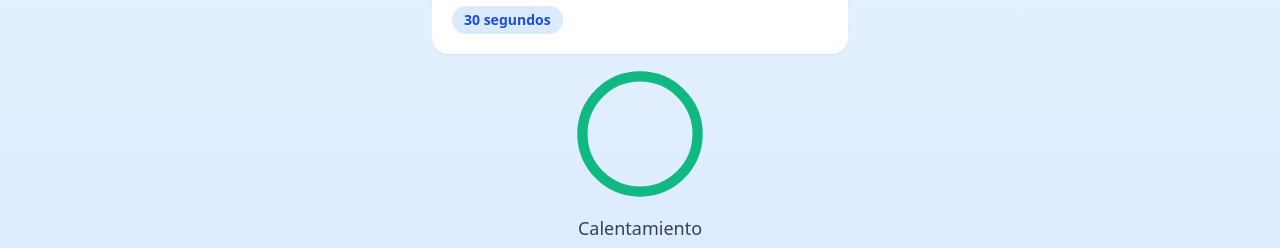
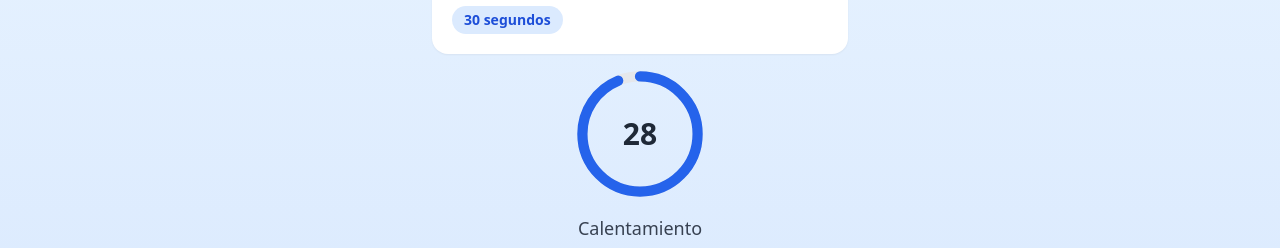
Before and after one commit to alexanderbacca/Yany, a React (Vite) app: page / in a window 1280 px wide. Both pictures are taken after a click on the button "Comenzar rutina". Shown: the part 482-730 px from the top of the page. Built offline with nearby package versions, Linux system fonts and the light colour scheme.

Commit message:
fix: align TimerRing props with ExerciseCard

```diff
--- a/components/TimerRing.tsx
+++ b/components/TimerRing.tsx
@@ -1,28 +1,43 @@
-import React from "react";
+import React from 'react';
 
 interface TimerRingProps {
-  timeRemaining: number;
-  totalTime: number;
+  secondsLeft: number;
+  totalSeconds: number;
   label: string;
-  isRest?: boolean;
+  color: string;
 }
 
-function TimerRing({ timeRemaining, totalTime, label, isRest = false }: TimerRingProps) {
-  const progress = timeRemaining / totalTime;
+const TimerRing: React.FC<TimerRingProps> = ({
+  secondsLeft,
+  totalSeconds,
+  label,
+  color,
+}) => {
+  const progress = totalSeconds > 0 ? secondsLeft / totalSeconds : 0;
   const circumference = 2 * Math.PI * 45;
   const strokeDashoffset = circumference * (1 - progress);
 
   return (
     <div className="flex flex-col items-center justify-center">
       <div className="relative w-32 h-32">
-        <svg className="w-full h-full transform -rotate-90" viewBox="0 0 100 100">
-          <circle cx="50" cy="50" r="45" fill="none" stroke="#e5e7eb" strokeWidth="8" />
+        <svg
+          className="w-full h-full transform -rotate-90"
+          viewBox="0 0 100 100"
+        >
           <circle
             cx="50"
             cy="50"
             r="45"
             fill="none"
-            stroke={isRest ? "#f59e0b" : "#10b981"}
+            stroke="#e5e7eb"
+            strokeWidth="8"
+          />
+          <circle
+            cx="50"
+            cy="50"
+            r="45"
+            fill="none"
+            stroke={color}
             strokeWidth="8"
             strokeLinecap="round"
             strokeDasharray={circumference}
@@ -31,13 +46,14 @@ function TimerRing({ timeRemaining, totalTime, label, isRest = false }: TimerRin
           />
         </svg>
         <div className="absolute inset-0 flex items-center justify-center">
-          <span className="text-3xl font-bold text-gray-800">{timeRemaining}</span>
+          <span className="text-3xl font-bold text-gray-800">
+            {secondsLeft}
+          </span>
         </div>
       </div>
       <p className="mt-4 text-lg font-medium text-gray-700">{label}</p>
-      {isRest && <p className="mt-1 text-sm text-amber-600">Tiempo de descanso</p>}
     </div>
   );
-}
+};
 
 export default TimerRing;
```
